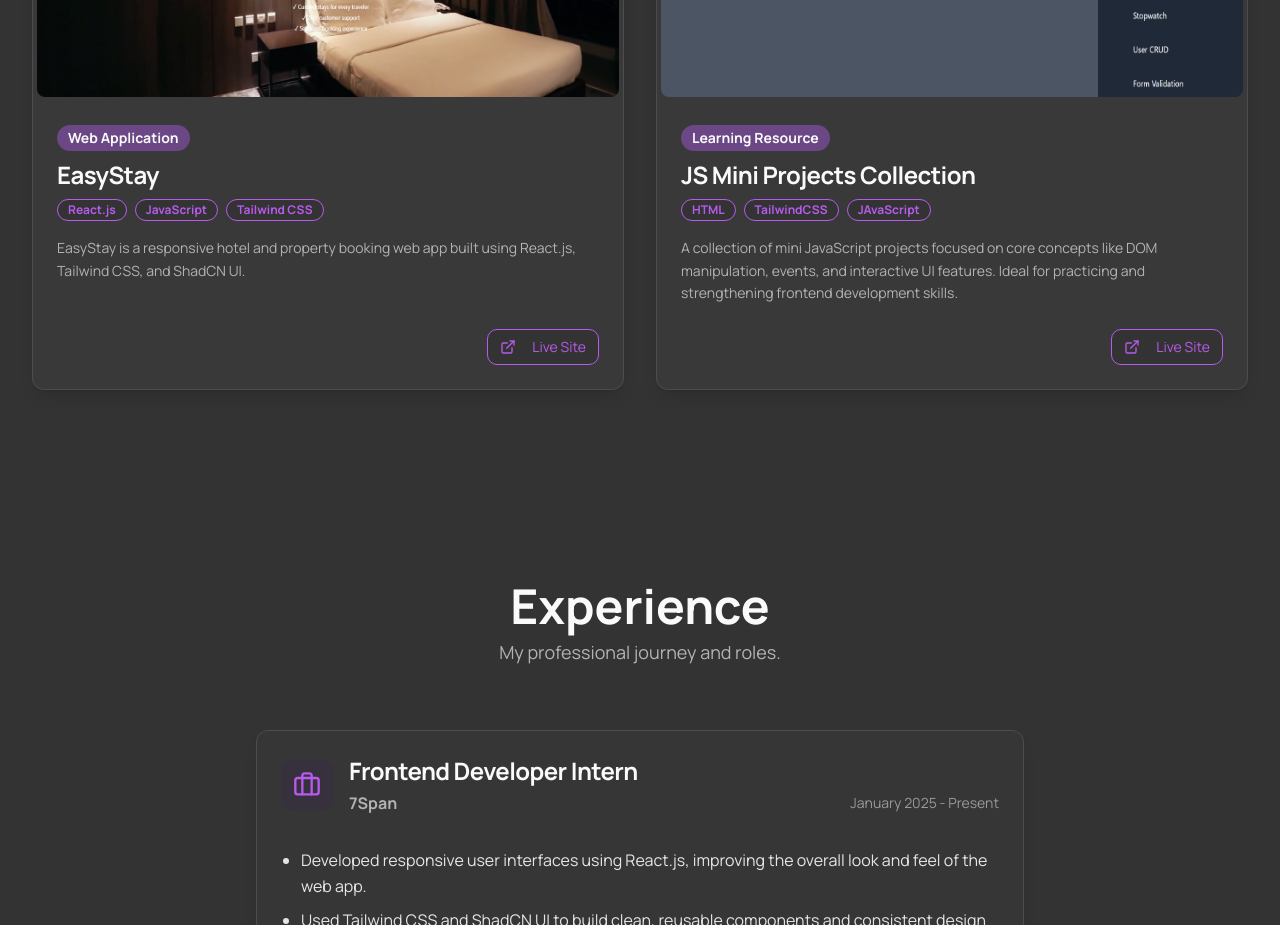
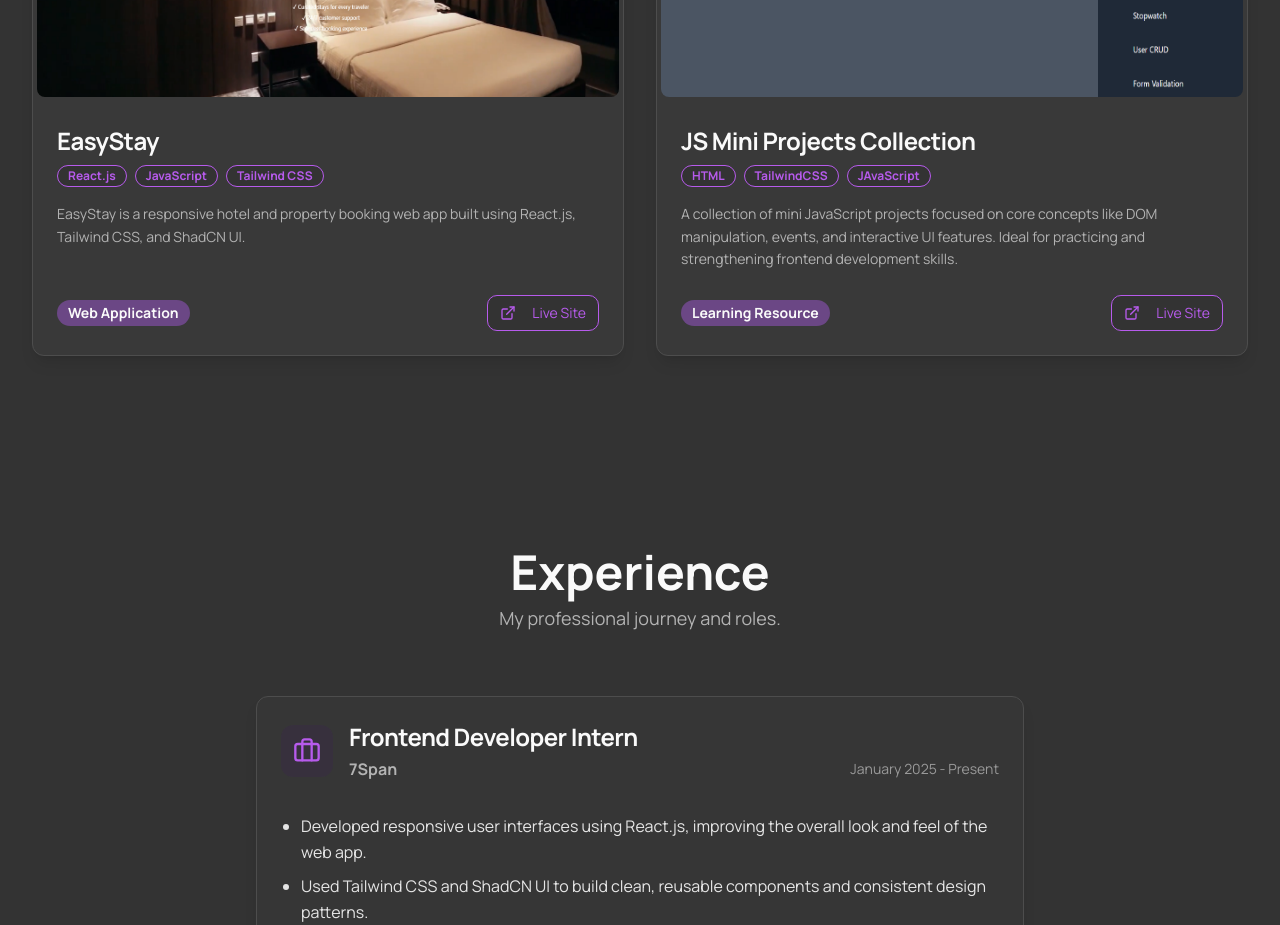
Before and after one commit to dhruvpanchal-271103/Dhruv-Portfolio, a Next.js app: page / in a window 1280 px wide. Shown: the part 1260-2185 px from the top of the page. Built offline with nearby package versions, Linux system fonts and the light colour scheme.

Commit message:
change the place of web aaplication and learning resource tags to live s

```diff
--- a/src/components/project-card.tsx
+++ b/src/components/project-card.tsx
@@ -26,11 +26,6 @@ export default function ProjectCard({ project }: ProjectCardProps) {
         </div>
       </CardHeader>
       <CardContent className="p-6 flex-grow">
-        {project.category && (
-          <Badge variant="secondary" className="mb-2 text-sm">
-            {project.category}
-          </Badge>
-        )}
         <CardTitle className="font-headline text-2xl mb-2 text-foreground">{project.title}</CardTitle>
         <div className="flex flex-wrap gap-2 mb-4">
           {project.tags.map((tag) => (
@@ -45,7 +40,13 @@ export default function ProjectCard({ project }: ProjectCardProps) {
         </div>
         <p className="text-muted-foreground text-sm leading-relaxed">{project.description}</p>
       </CardContent>
-      <CardFooter className="p-6 pt-0 flex justify-end space-x-3">
+      <CardFooter className="p-6 pt-0 flex justify-between items-center">
+        {project.category && (
+          <Badge variant="secondary" className="text-sm">
+            {project.category}
+          </Badge>
+        )}
+        <div className="flex space-x-3">
           {project.liveUrl && (
             <Button asChild variant="outline" size="sm" className="border-accent text-accent hover:bg-accent hover:text-accent-foreground">
               <Link href={project.liveUrl} target="_blank" rel="noopener noreferrer">
@@ -60,6 +61,7 @@ export default function ProjectCard({ project }: ProjectCardProps) {
               </Link>
             </Button>
           )}
+        </div>
       </CardFooter>
     </Card>
   );
```
Lines whose indentation alone changed are shown as unchanged.
